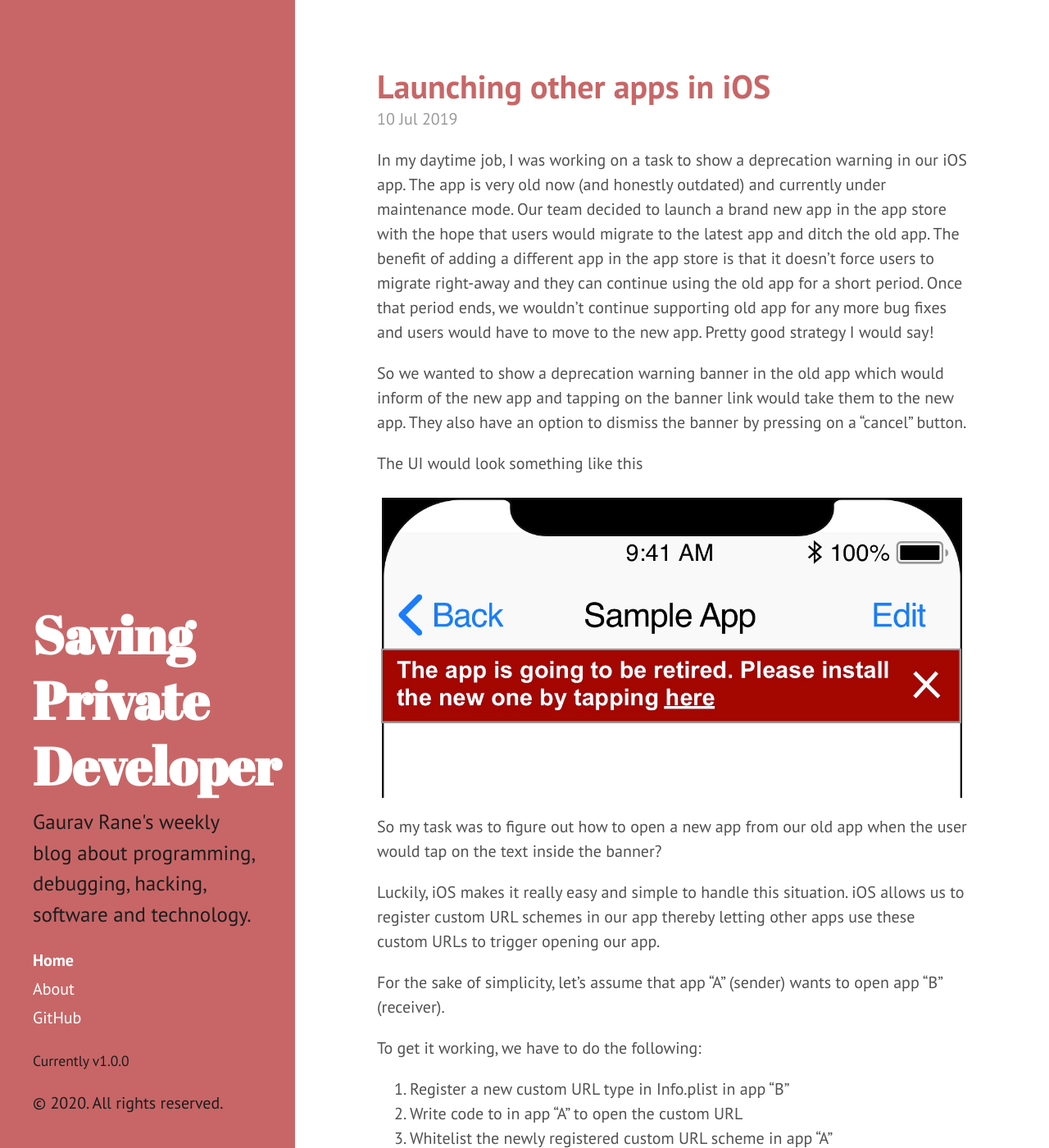
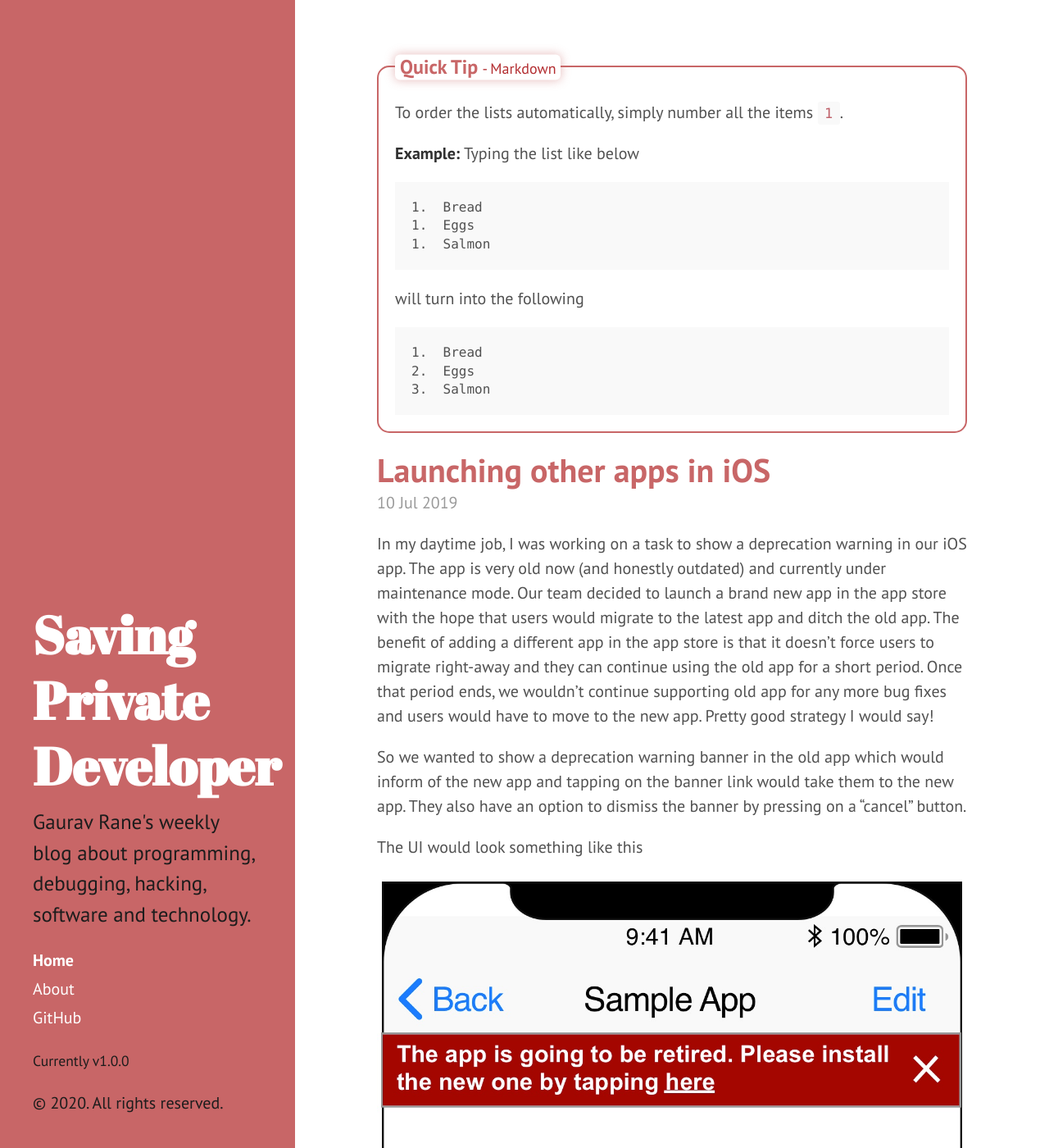
Before and after one commit to gauravrane2212/saving-private-developer, a Jekyll site: the page built from index.html, in a window 1280 px wide and 1400 px high. Shown: the whole window at 82% size. Built offline with Jekyll 4.4.1, drawn with Linux system fonts in a browser that asks for light colours; the list of posts is cut into pages by our own code.

Commit message:
feat(site): adds a quick tip box on homepage

```diff
--- a/assets/css/poole.css
+++ b/assets/css/poole.css
@@ -322,6 +322,46 @@ tbody tr:nth-child(odd) th {
 
 
 /*
+ * Cards
+ * Each card is wrapped in `.card` and serves as a quick tip.
+ */
+
+.card {
+  position: relative;
+  z-index: 0;
+  border: 0.1rem #c86667 solid;
+  border-radius: 15px;
+  padding: 0 1rem;
+  margin-bottom: 1rem;
+}
+
+.card-header {
+  position: absolute;
+  z-index: 1;
+  background-color: rgba(255,255,255,1.0);
+  padding: 0 6px;
+  border: 2px;
+  border-radius: 6px;
+  box-shadow: 0px 0px 12px 1px rgba(200,102,103,0.4);
+  transform: translateY(-50%)
+}
+
+.card-title {
+  font-size: larger;
+  color: #c86667;
+  display: inline;
+}
+
+.card-category {
+  font-size: large;
+  color: #b32d30;
+}
+
+.card-content {
+  margin-top: 2rem;
+}
+
+/*
  * Posts and pages
  *
  * Each post is wrapped in `.post` and is used on default and post layouts. Each
--- a/index.html
+++ b/index.html
@@ -5,6 +5,18 @@ title: Home
 
 <div class="posts">
   {% for post in paginator.posts %}
+
+  {% if post.layout == "card" %}
+    <div class="card">
+      <div class="card-header">
+        <h1 class="card-title">Quick Tip</h1>
+        <span class="card-category"> - {{ post.categories }}</span>
+      </div>
+      <div class="card-content">
+        {{ post.content }}
+      </div>
+    </div>
+  {% else %}
   <div class="post">
     <h1 class="post-title">
       <a href="{{ post.url }}">
@@ -19,6 +31,7 @@ title: Home
     <hr class="newline">
     {% endif %}
   </div>
+  {% endif %}
   {% endfor %}
 </div>
 
```
Also changed, not shown: _posts/2020-03-05-automatic-numbering-markdown.md (added, +19 -0 lines).
